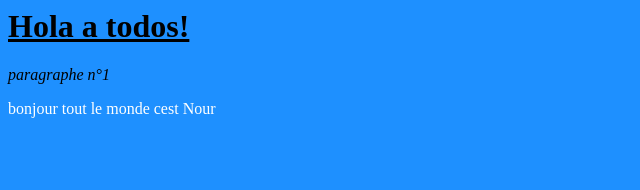
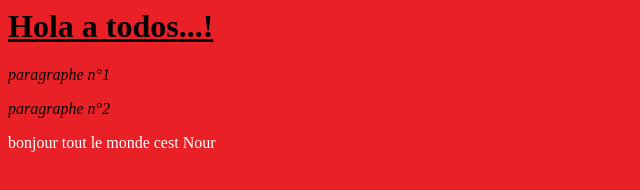
Before and after one commit to nourguennouni/Mon-projet, a plain HTML site: page index.html in a window 1280 px wide. Shown: the whole page, without its empty margins (0-640 px from the left). Drawn offline with Linux system fonts and the light colour scheme.

Commit message:
modification index.html sur github

```diff
--- a/index.html
+++ b/index.html
@@ -1,11 +1,11 @@
-<h1><u>Hola a todos! </u></h1>   <p><i>paragraphe n°1</i></p>
+<h1><u>Hola a todos...! </u></h1>   <p><i>paragraphe n°1</i></p> <p><i>paragraphe n°2</i></p>
 <!DOCTYPE html>
 <html>
   <head>
     <title>Bonjour</title>
     <style>
       body {
-      background-color: #1e90ff;
+      background-color: #EA2027;
 
 
 
```
